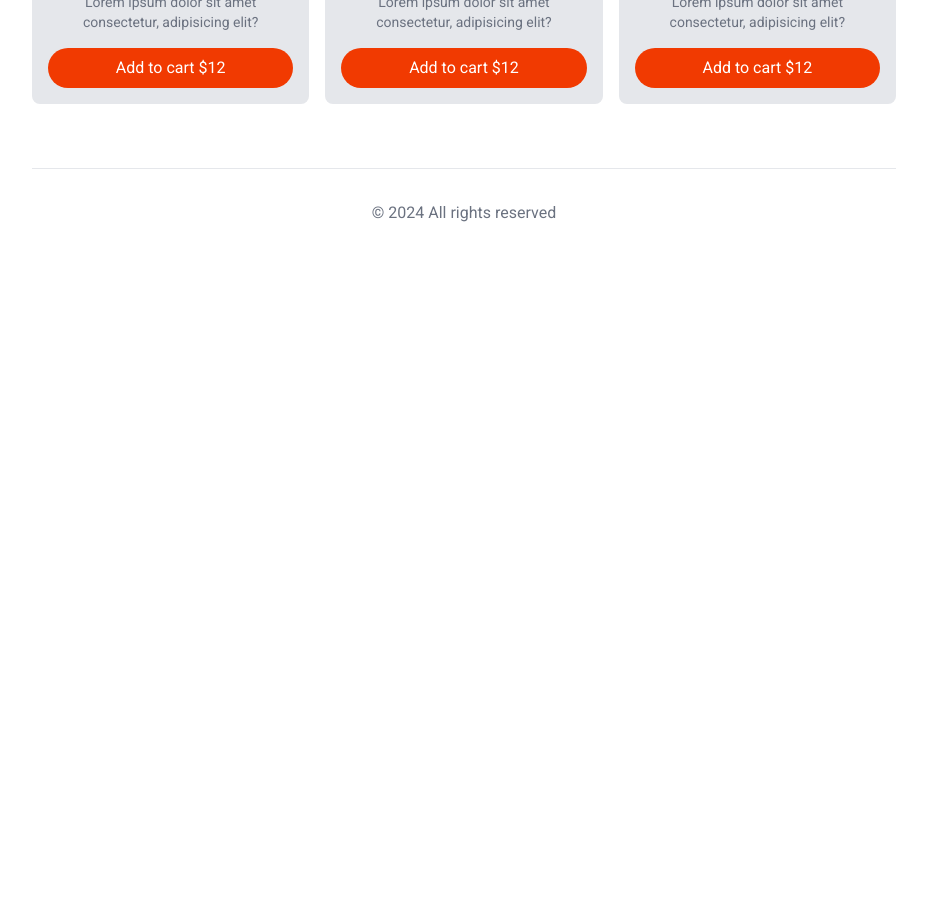
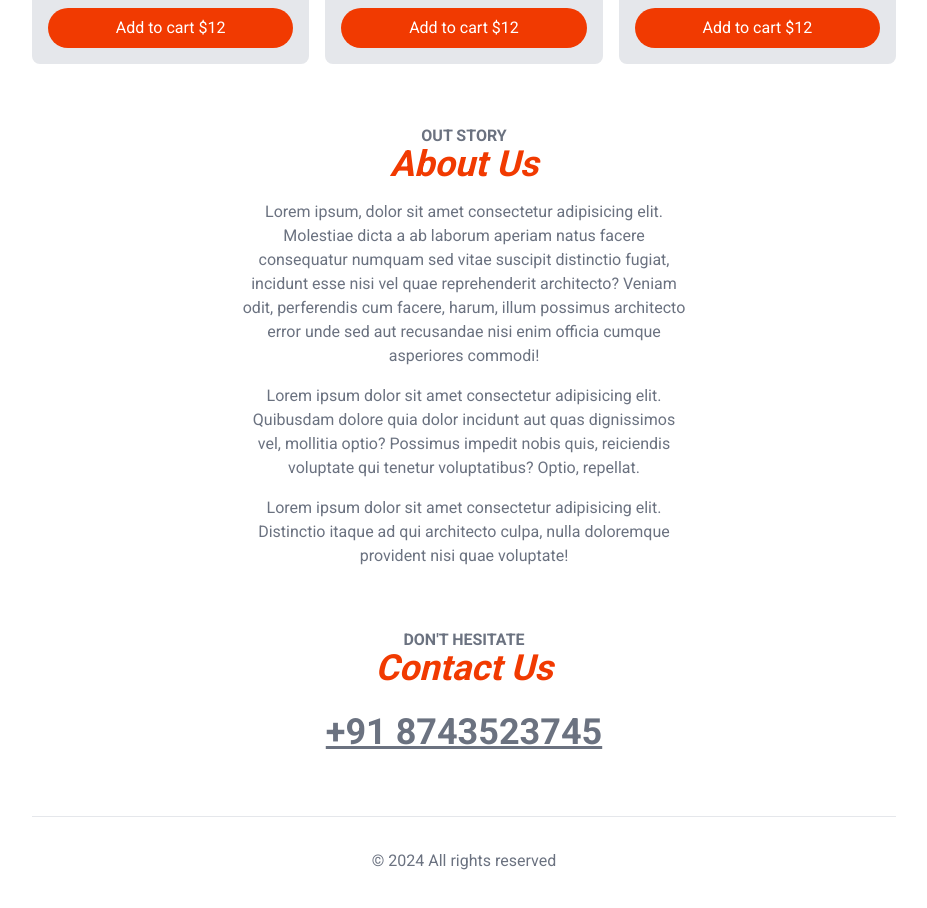
Before and after one commit to parthy007/pizzasite, a Next.js app: page / in a window 1280 px wide. Shown: the part 1040-1948 px from the top of the page, without its empty margins (176-1103 px from the left). Before the commit the page ends 1313 px from the top, so only its background shows below. Built offline with nearby package versions, Linux system fonts and the light colour scheme.

Commit message:
added footer

```diff
--- a/src/app/page.js
+++ b/src/app/page.js
@@ -1,14 +1,26 @@
+import About from "@/components/layout/About";
 import Header from "@/components/layout/Header";
 import Hero from "@/components/layout/Hero";
 import HomeMenu from "@/components/layout/HomeMenu";
-import Image from "next/image";
+import SectionHeader from "@/components/layout/SectionHeader";
 
 export default function Home() {
   return (
     <>
-      <Header />
       <Hero />
       <HomeMenu />
+      <About />
+      <section className="text-center mt-16">
+        <SectionHeader subHeader={"Don't hesitate"} mainHeader={"Contact Us"} />
+        <div className="mt-6">
+          <a
+            href="tel:+91 8743523745"
+            className="text-gray-500 text-4xl underline font-bold"
+          >
+            +91 8743523745
+          </a>
+        </div>
+      </section>
     </>
   );
 }
```
